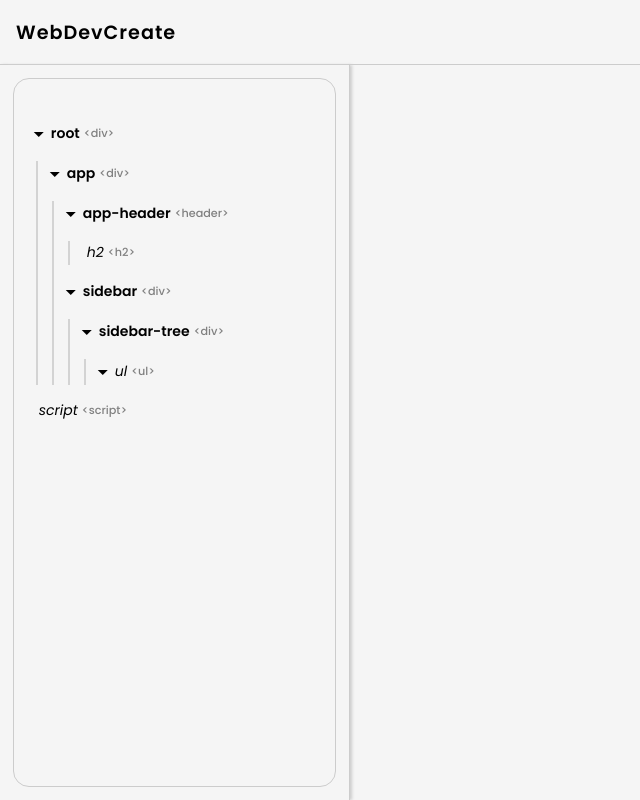
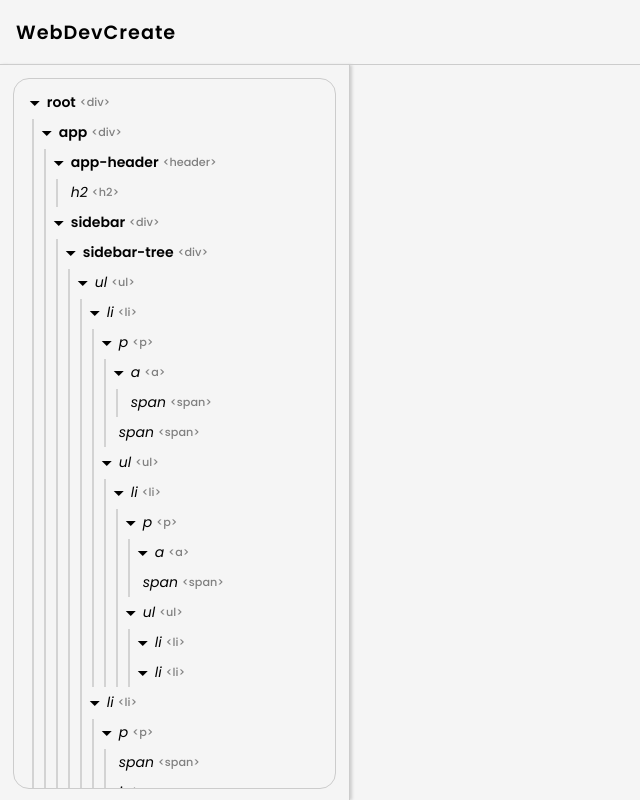
Before and after one commit to ultraflame4/WebDevCreate, a React (Vite) app: page /#/app in a window 1280 px wide. Shown: the whole page, without its empty margins (0-640 px from the left). Built offline with nearby package versions, Linux system fonts and the light colour scheme.

Commit message:
+ added mutation observer for updates
+ handles overflow now

```diff
--- a/src/assets/App.scss
+++ b/src/assets/App.scss
@@ -15,6 +15,7 @@ $line-color: #ccc;
   grid-template-rows: [header] 64px auto;
   grid-template-columns:  [sidebar] calc(var(--sidebar-width) * 1px) auto;
   grid-gap: 1px;
+
 }
 
 #app-header {
@@ -56,5 +57,7 @@ $line-color: #ccc;
     border: 1px solid $line-color;
     flex-grow: 1;
     width: 100%;
+    height: 100%;
+
   }
 }
--- a/src/assets/ElementTree.scss
+++ b/src/assets/ElementTree.scss
@@ -1,14 +1,15 @@
 .element-tree {
 
-  padding: 12px;
+  padding: 8px;
 
   list-style: none;
 
 
   ul {
     list-style: none;
-    padding-left: 16px;
+    padding-left: 12px;
     position: relative;
+
 
     &::before {
       content: "";
@@ -22,9 +23,12 @@
 
     }
   }
+  height: 100%;
+  box-sizing: border-box;
+  margin: 0;
 
+  overflow: auto;
   .element-tree-item {
-    height: fit-content;
     min-height: 24px;
     font-size: 14px;
 
@@ -50,6 +54,8 @@
       border-radius: 6px;
       border: 1px solid transparent;
       transition: all ease 100ms;
+      height: 26px;
+      margin: 2px 0;
       a {
         display: flex;
         align-items: center;
@@ -58,6 +64,7 @@
 
       & > a > span {
         transition: all ease 200ms;
+
       }
 
       &.collapsed > a > span {
--- a/src/assets/index.scss
+++ b/src/assets/index.scss
@@ -6,4 +6,5 @@ body {
 
 * {
   font-family: "Poppins";
+  min-height: 0;
 }
--- a/src/components/ElementTree.tsx
+++ b/src/components/ElementTree.tsx
@@ -1,6 +1,6 @@
 import {defineComponent, ElementTreeContext} from "@/tools";
 
-import React from "react";
+import React, {useEffect} from "react";
 import ElementTreeList from "@/components/ElementTreeList";
 
 interface props extends React.HTMLAttributes<HTMLDivElement> {
--- a/src/components/ElementTreeItem.tsx
+++ b/src/components/ElementTreeItem.tsx
@@ -1,5 +1,6 @@
 import {defineComponent, ElementTreeContext, getDomPath, getQuerySelector, IElementTreeCtxObj} from "@/tools";
 import React, {useContext, useRef} from "react";
+import $ from "jquery";
 
 interface props extends React.HTMLAttributes<HTMLLIElement> {
     el: Element
@@ -27,7 +28,12 @@ export default defineComponent<props>((props) => {
     function OnDragStart(ev: React.DragEvent<HTMLLIElement>) {
         ev.stopPropagation()
 
-        ev.dataTransfer.setData("el",getQuerySelector(props.el))
+        let queryString=getQuerySelector(props.el)
+        if (queryString.length < 1) {
+            ev.preventDefault()
+
+        }
+        ev.dataTransfer.setData("el",queryString);
 
     }
 
@@ -39,7 +45,7 @@ export default defineComponent<props>((props) => {
         ev.stopPropagation()
         let data = ev.dataTransfer.getData("el")
         //@ts-ignore
-        console.log(`Moving`,document.querySelector(data),`to be a child of`,props.el)
+        console.log(`Moving`,$(data).first().val(),`to be a child of`,props.el)
     }
 
     return (
--- a/src/components/ElementTreeList.tsx
+++ b/src/components/ElementTreeList.tsx
@@ -8,10 +8,12 @@ interface props extends React.HTMLAttributes<HTMLUListElement> {
     elements: Element,
     maxrecursion?: number
 }
+
+
 // todo remove max recursion and make the tree read the actual website being built
 const ElementTreeList = defineComponent<props>((props, context) => {
 
-    const max_recursion = props.maxrecursion ?? 5
+    const max_recursion = props.maxrecursion ?? 10
     if (max_recursion < 1) {
         return (<></>)
     }
@@ -20,6 +22,20 @@ const ElementTreeList = defineComponent<props>((props, context) => {
 
     useEffect(() => {
         setChildren(Array.prototype.slice.call(props.elements.children))
+        const observer = new MutationObserver((mutations) => {
+            setChildren(Array.prototype.slice.call(props.elements.children))
+        })
+        observer.observe(
+            props.elements,
+            {
+                childList:true,
+                attributes:false
+            }
+            )
+
+        return () => {
+            observer.disconnect()
+        }
     },[props.elements])
 
     return (
```
